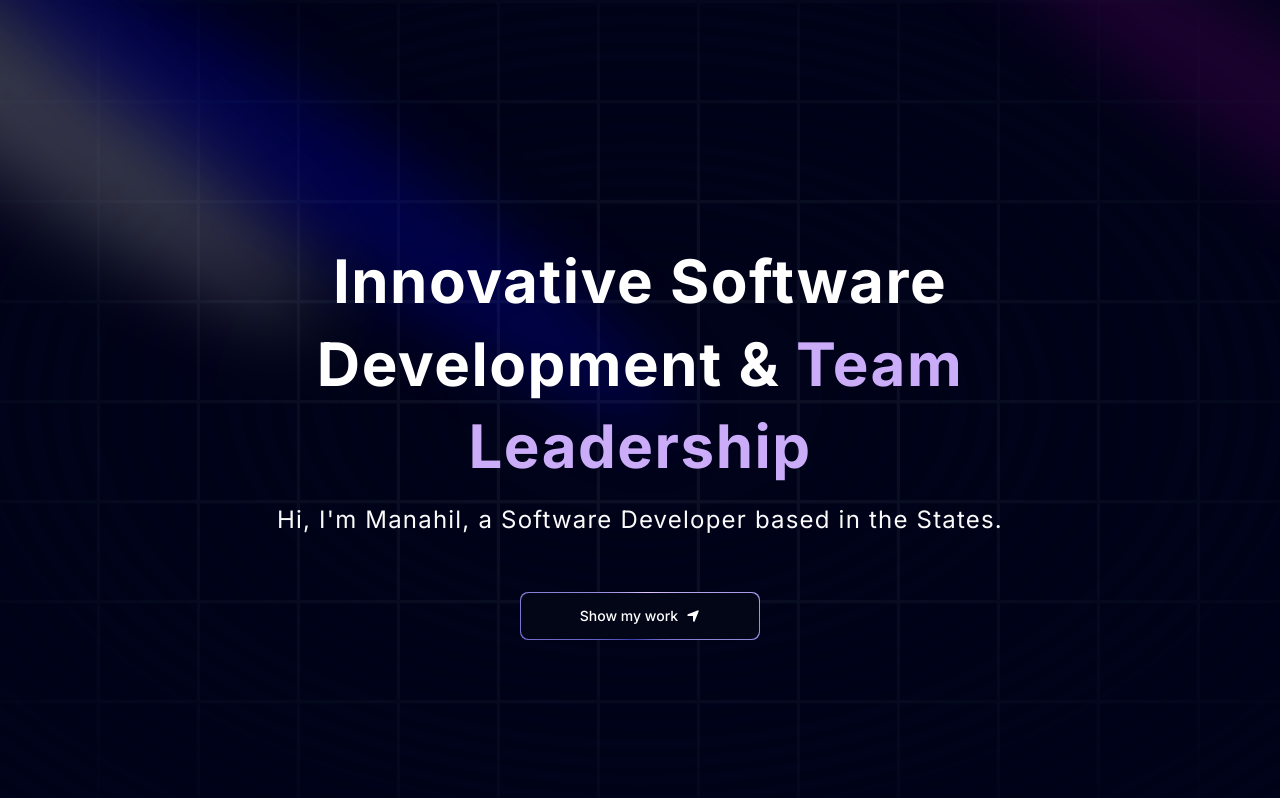
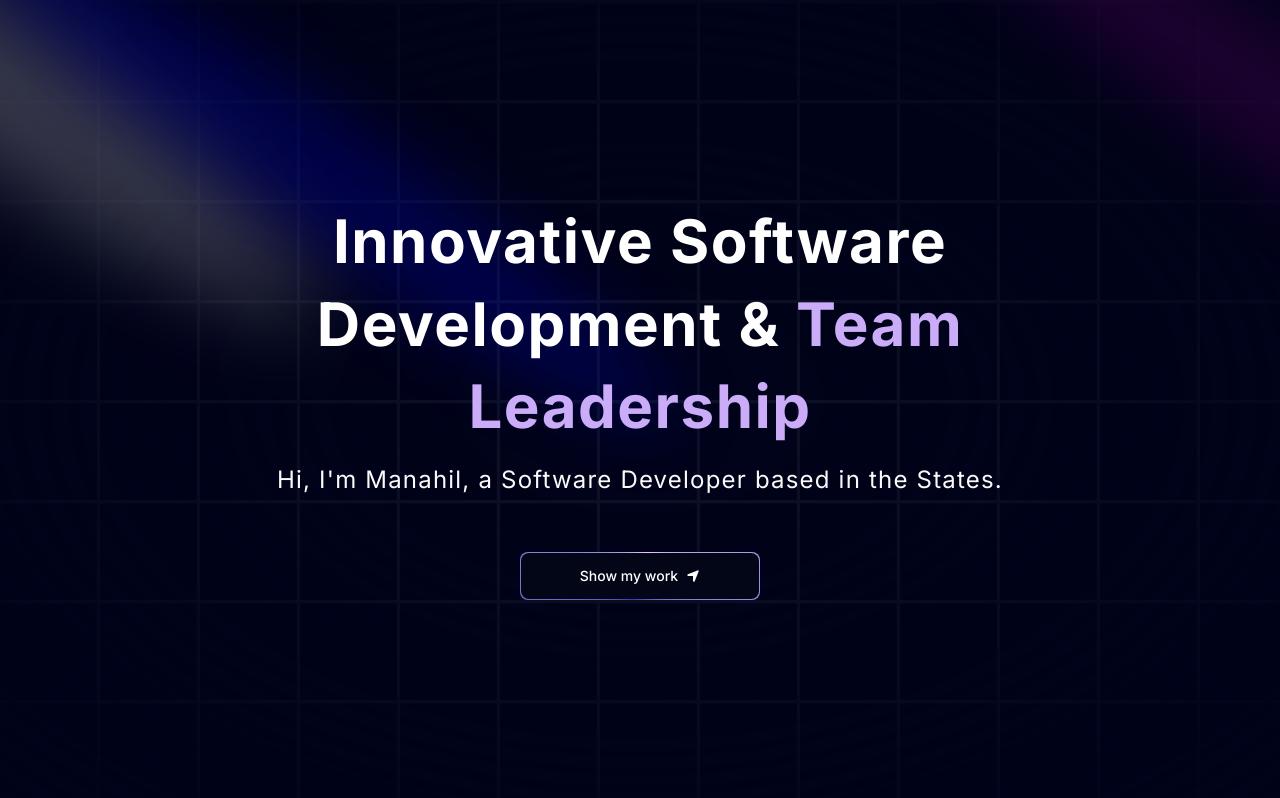
Before and after one commit to Manahil2026/myportfolio, a Next.js app: page / in a window 1280 px wide. Shown: the top 798 px of the page. Built offline with nearby package versions, Linux system fonts and the light colour scheme.

Commit message:
edit margin

```diff
--- a/components/Hero.tsx
+++ b/components/Hero.tsx
@@ -17,7 +17,7 @@ const Hero = () => {
 
         </div>
 
-        <div className='flex justify-center relative my-20 z-10'>
+        <div className='flex justify-center relative my-10 z-10'>
             <div className='max-w-[89vw] md:max-w-2xl lg:max-w-[60vw] flex flex-col items-center justify-center'>
                 <TextGenerateEffect
                     className='text-center text-[40px] md:text-5xl lg:text-6xl'
```
